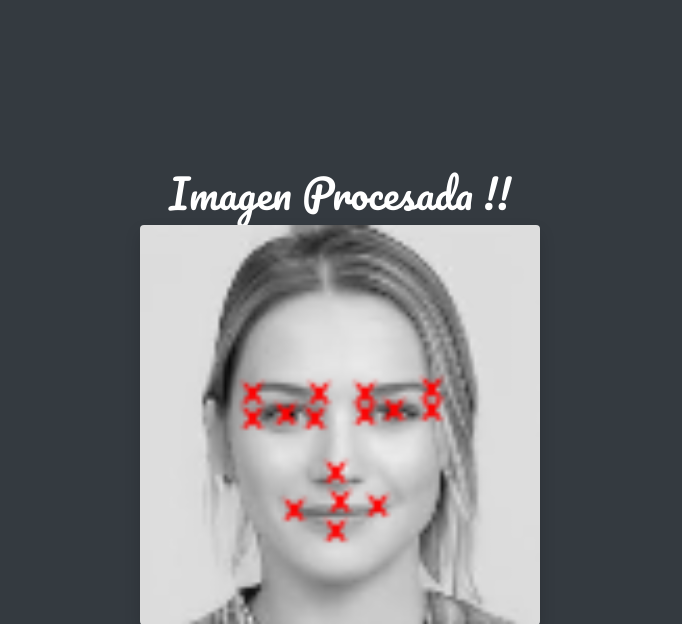
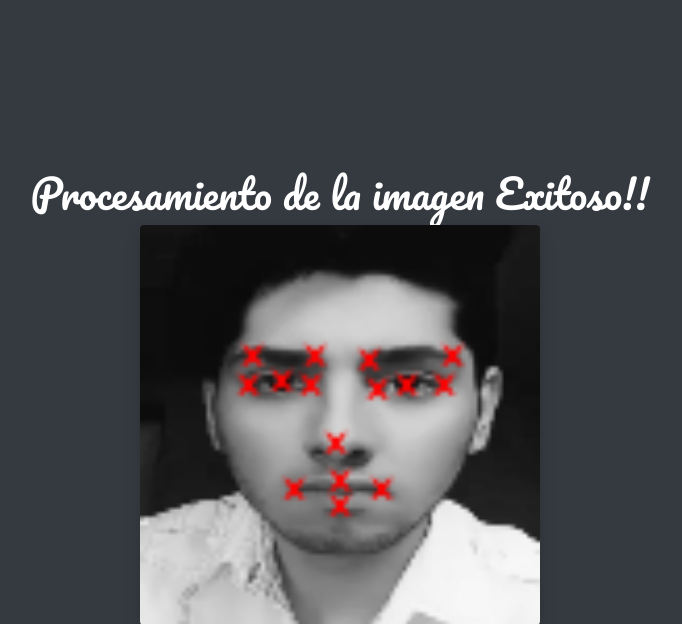
Before and after one commit to HectorDanielMG/Key-Points, a Flask app: template templates/output.html in a window 1280 px wide. Shown: the top 624 px of the page, without its empty margins (300-982 px from the left). Run offline with Flask 3, Linux system fonts and the light colour scheme; the template is opened without the code that fills it, so the values that code supplies are empty; some libraries are stand-ins or nearby versions.

Commit message:
v1.0.2: Deteccion de puntos Faciales: Nuevo mensaje de salida

```diff
--- a/app.py
+++ b/app.py
@@ -15,7 +15,7 @@ ADJUSTMENTS = {
     1: {'x': -2, 'y': 2},  # Extremo derecho ceja izquierda
     2: {'x': -3, 'y': 3},   # Extremo izquierdo ceja izquierda
     3: {'x': 0, 'y': 2},  # Extremo derecho ceja derecha
-    4: {'x': -24, 'y': -2}, # Extremo izquierdo ceja derecha
+    4: {'x': -24, 'y': -3}, # Extremo izquierdo ceja derecha
     5: {'x': -2, 'y': 2},  # Centro del ojo izquierdo
     6: {'x': -7, 'y': 1},  # Lado izquierdo ojo izquierdo
     7: {'x': 9, 'y': 0},   # Lado derecho ojo izquierdo
--- a/templates/output.html
+++ b/templates/output.html
@@ -10,7 +10,7 @@
 </head>
 <body class="bg-dark text-white d-flex align-items-center min-vh-100">
     <div class="container d-flex flex-column align-items-center">
-        <h1 class="mt-5" style="font-family: 'Pacifico', cursive;">Imagen Procesada !!</h1>
+        <h1 class="mt-5" style="font-family: 'Pacifico', cursive;">Procesamiento de la imagen Exitoso!!</h1>
         <img src="{{ url_for('static', filename='output.png') }}" alt="Processed Image" class="img-fluid rounded shadow">
         <a href="/" class="btn btn-primary mt-3">Subir otra imagen</a>
     </div>
```
Also changed, not shown: static/output.png.
